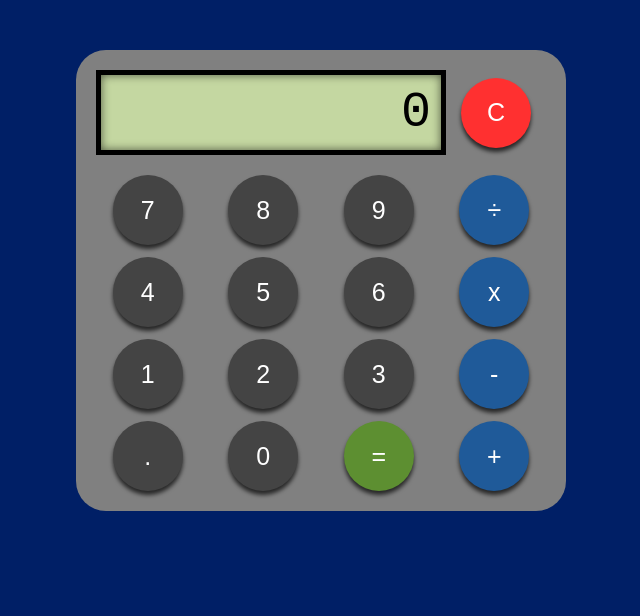
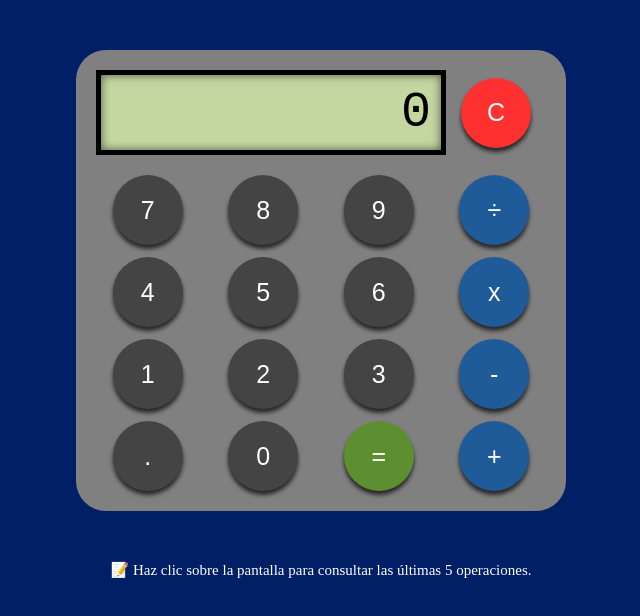
Before and after one commit to vanessaavila55-creator/m3_proyecto_calculadora, a plain HTML site: page index.html in a window 1280 px wide. Shown: the whole page, without its empty margins (319-959 px from the left). Drawn offline with Linux system fonts and the light colour scheme.

Commit message:
agrega texto de apoyo

```diff
--- a/assets/css/styles.css
+++ b/assets/css/styles.css
@@ -77,3 +77,8 @@ button:hover{
     margin-bottom: 20px; /*espacio entre la fila y los botones*/
     align-items: center; /*para que los elementos se alineen verticalmente*/
 }
+.historial-info{
+    color: #FFFFFF;
+    font-size: 15px;
+    text-align: center;
+}
--- a/index.html
+++ b/index.html
@@ -45,5 +45,9 @@
 
         </div>
     </div>
+    <p class="historial-info">
+        📝 Haz clic sobre la pantalla para consultar las últimas 5 operaciones.
+    </p>
 </body>
+
 </html>
```
